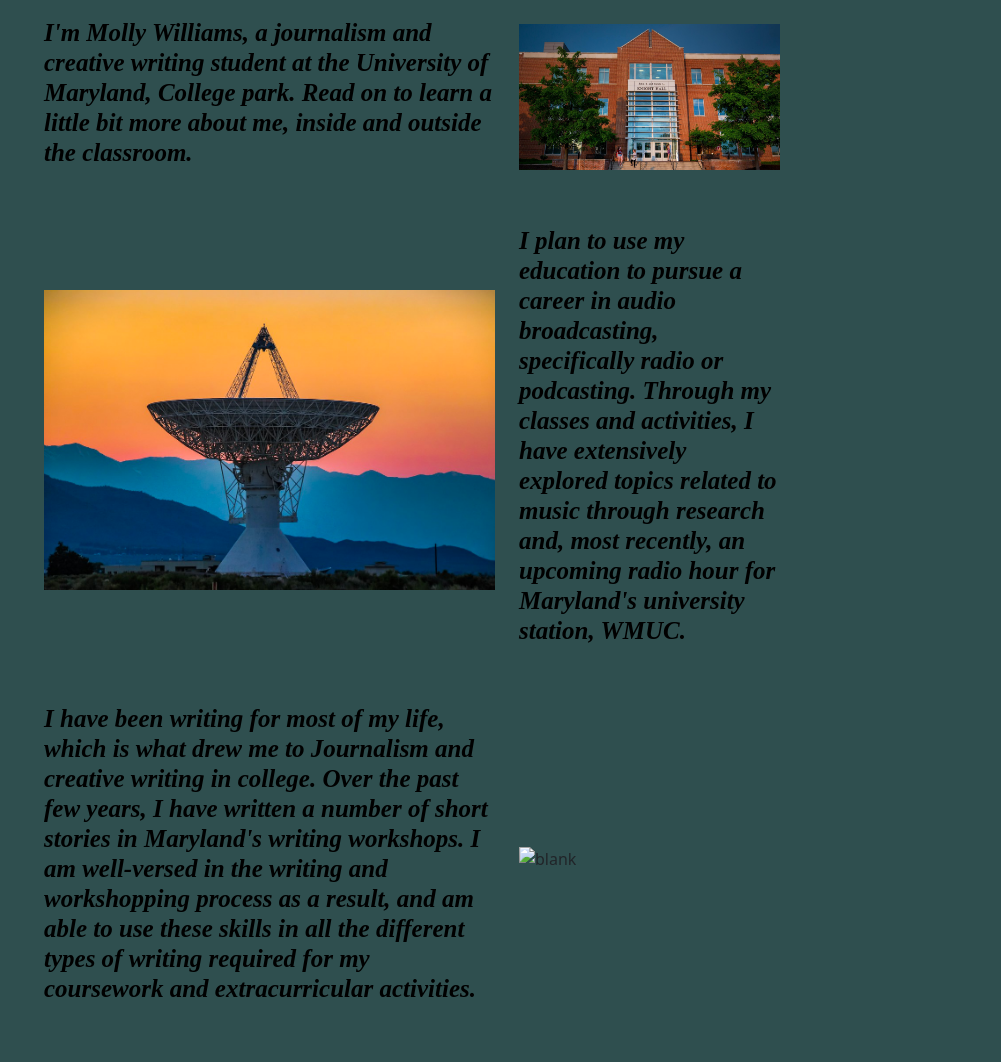
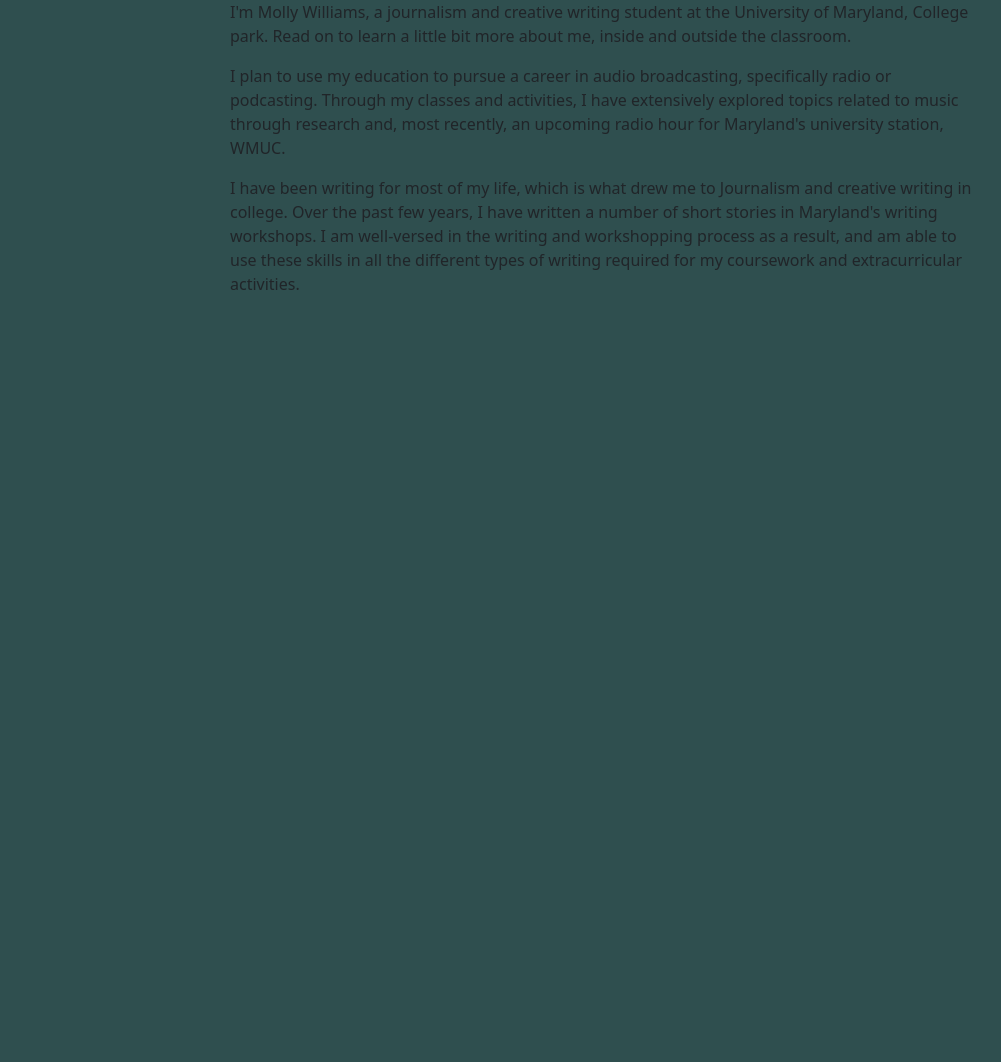
Before and after one commit to MollyWilliams1/MollyWilliams1.github.io, a plain HTML site: page portfolio-project/index.html in a window 1280 px wide. Shown: the part 219-1281 px from the top of the page, without its empty margins (18-1019 px from the left). After the commit the page ends 800 px from the top, so only its background shows below. Drawn offline with nearby package versions, Linux system fonts and the light colour scheme; a web font is replaced by a local one.

Commit message:
Update index.html

```diff
--- a/portfolio-project/index.html
+++ b/portfolio-project/index.html
@@ -10,18 +10,16 @@
 	<link rel="preconnect" href="https://fonts.googleapis.com">
 	<link rel="preconnect" href="https://fonts.gstatic.com" crossorigin>
 	<link href="https://fonts.googleapis.com/css2?family=Mate+SC&display=swap" rel="stylesheet">
-  <link rel="preconnect" href="https://fonts.googleapis.com">
-  <link rel="preconnect" href="https://fonts.gstatic.com" crossorigin>
 	<link href="https://fonts.googleapis.com/css2?family=Pompiere&display=swap" rel="stylesheet">
 	<!-- Bootstrap -->
-  <link href="https://cdn.jsdelivr.net/npm/bootstrap@5.1.1/dist/css/bootstrap.min.css" rel="stylesheet" integrity="sha384-F3w7mX95PdgyTmZZMECAngseQB83DfGTowi0iMjiWaeVhAn4FJkqJByhZMI3AhiU" crossorigin="anonymous">
+	<link href="https://cdn.jsdelivr.net/npm/bootstrap@5.1.1/dist/css/bootstrap.min.css" rel="stylesheet"
+		integrity="sha384-F3w7mX95PdgyTmZZMECAngseQB83DfGTowi0iMjiWaeVhAn4FJkqJByhZMI3AhiU" crossorigin="anonymous">
 	<link rel="stylesheet" href="assets/css/style.css">
 </head>
 
 <body>
 
 	<header>
-
 		<nav class="nav">
 			<a class="nav-link active" aria-current="page" href="/">Home</a>
 			<a class="nav-link" href="resume/index.html">Resume</a>
@@ -31,41 +29,26 @@
 
 	</header>
 
+	<div class="container">
 		<h1>Hello, I'm Molly</h1>
-	<h2>Journalism and Creative Writing student</h2><br>
+		<h3>Journalism and Creative Writing student</h3><br>
+<main>
+		<div class="offset-2 col-lg-8">
+			<p>I'm Molly Williams, a journalism and creative writing student at the University of Maryland, College
+				park. Read on to learn a little bit more about me, inside and outside the classroom.</p>
 
-	<div class="container">
-		<div class="row align-items-center">
-			<div class="col-lg-5">
-				<h3>I'm Molly Williams, a journalism and creative writing student at the University of Maryland, College park. Read on to learn a little bit more about me, inside and outside the classroom.</h3>
+			<p>I plan to use my education to pursue a career in audio broadcasting, specifically radio or
+				podcasting. Through my classes and activities, I have extensively explored topics related to music
+				through research and, most recently, an upcoming radio hour for Maryland's university station, WMUC.
+			</p>
+
+			<p>I have been writing for most of my life, which is what drew me to Journalism and creative writing in
+				college. Over the past few years, I have written a number of short stories in Maryland's writing
+				workshops. I am well-versed in the writing and workshopping process as a result, and am able to use
+				these skills in all the different types of writing required for my coursework and extracurricular
+				activities.</p>
 		</div>
-			<div class="col-lg-3">
-				<img src="assets/img/knight-hall.jpg" alt="knight" class="img-fluid">
-			</div>
-		</div>
-	</div>
-
-	<div class="container">
-		<div class="row align-items-center">
-			<div class="col-lg-5">
-				<img src="assets/img/radio.jpg" alt="radio" class="img-fluid">
-			</div>
-			<div class="col-lg-3">
-				<h3>I plan to use my education to pursue a career in audio broadcasting, specifically radio or podcasting. Through my classes and activities, I have extensively explored topics related to music through research and, most recently, an upcoming radio hour for Maryland's university station, WMUC.</h3>
-			</div>
-		</div>
-	</div>
-
-	<div class="container">
-		<div class="row align-items-center">
-			<div class="col-lg-5">
-				<h3>I have been writing for most of my life, which is what drew me to Journalism and creative writing in college. Over the past few years, I have written a number of short stories in Maryland's writing workshops. I am well-versed in the writing and workshopping process as a result, and am able to use these skills in all the different types of writing required for my coursework and extracurricular activities.</h3>
-			</div>
-			<div class="col-lg-3">
-				<img src="assets/img/blank.jpg" alt="blank" class="img-fluid">
-			</div>
-		</div>
-	</div>
+	</main>
 
 
 
@@ -74,7 +57,10 @@
 
 	<!--Script tags-->
 	<script src="https://code.jquery.com/jquery.js"></script>
-  <script src="https://cdn.jsdelivr.net/npm/bootstrap@5.1.1/dist/js/bootstrap.bundle.min.js" integrity="sha384-/bQdsTh/da6pkI1MST/rWKFNjaCP5gBSY4sEBT38Q/9RBh9AH40zEOg7Hlq2THRZ" crossorigin="anonymous"></script>
+	<script src="https://cdn.jsdelivr.net/npm/bootstrap@5.1.1/dist/js/bootstrap.bundle.min.js"
+		integrity="sha384-/bQdsTh/da6pkI1MST/rWKFNjaCP5gBSY4sEBT38Q/9RBh9AH40zEOg7Hlq2THRZ"
+		crossorigin="anonymous"></script>
 
 </body>
+
 </html>
```
Lines whose indentation alone changed are shown as unchanged.
